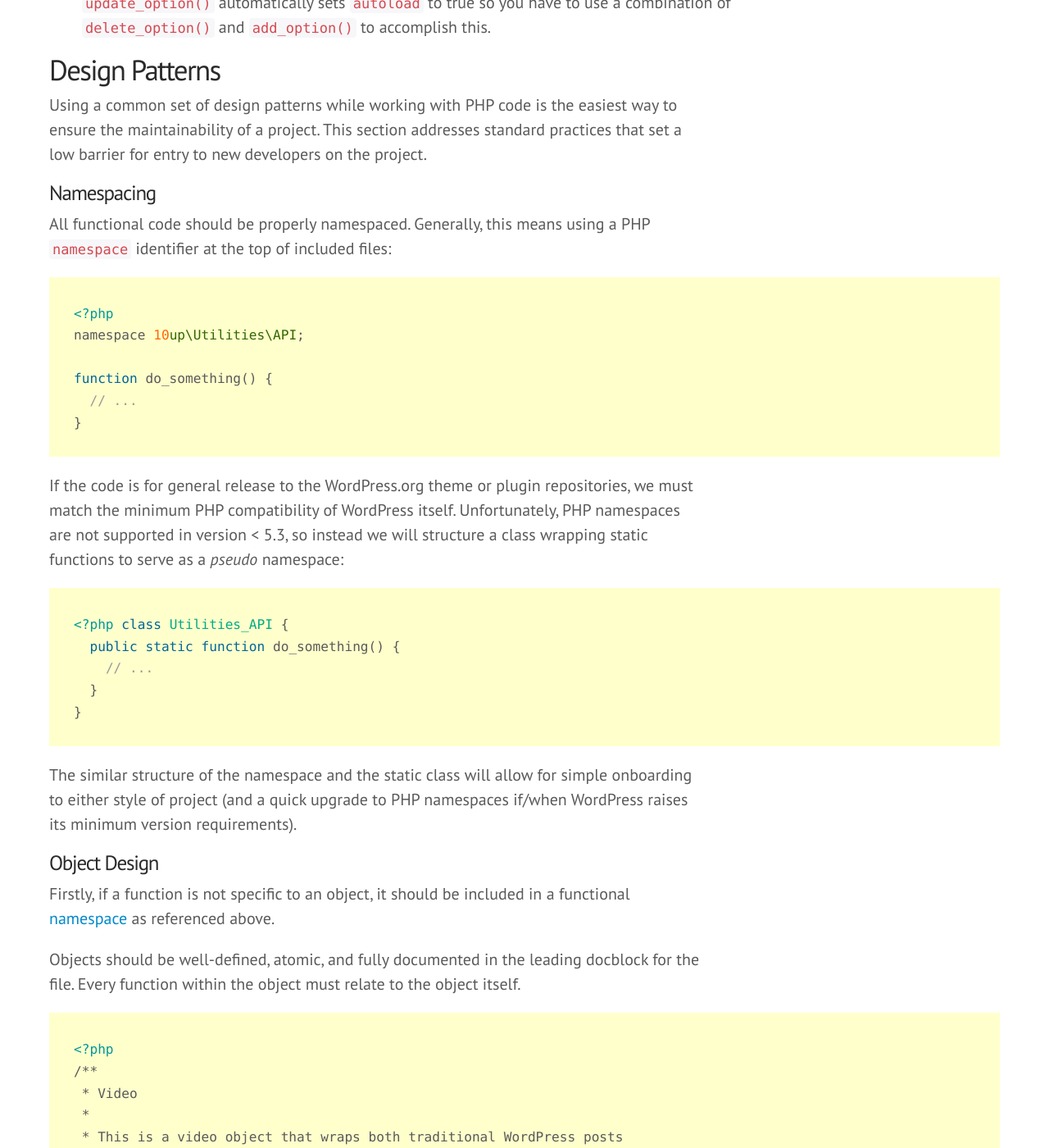
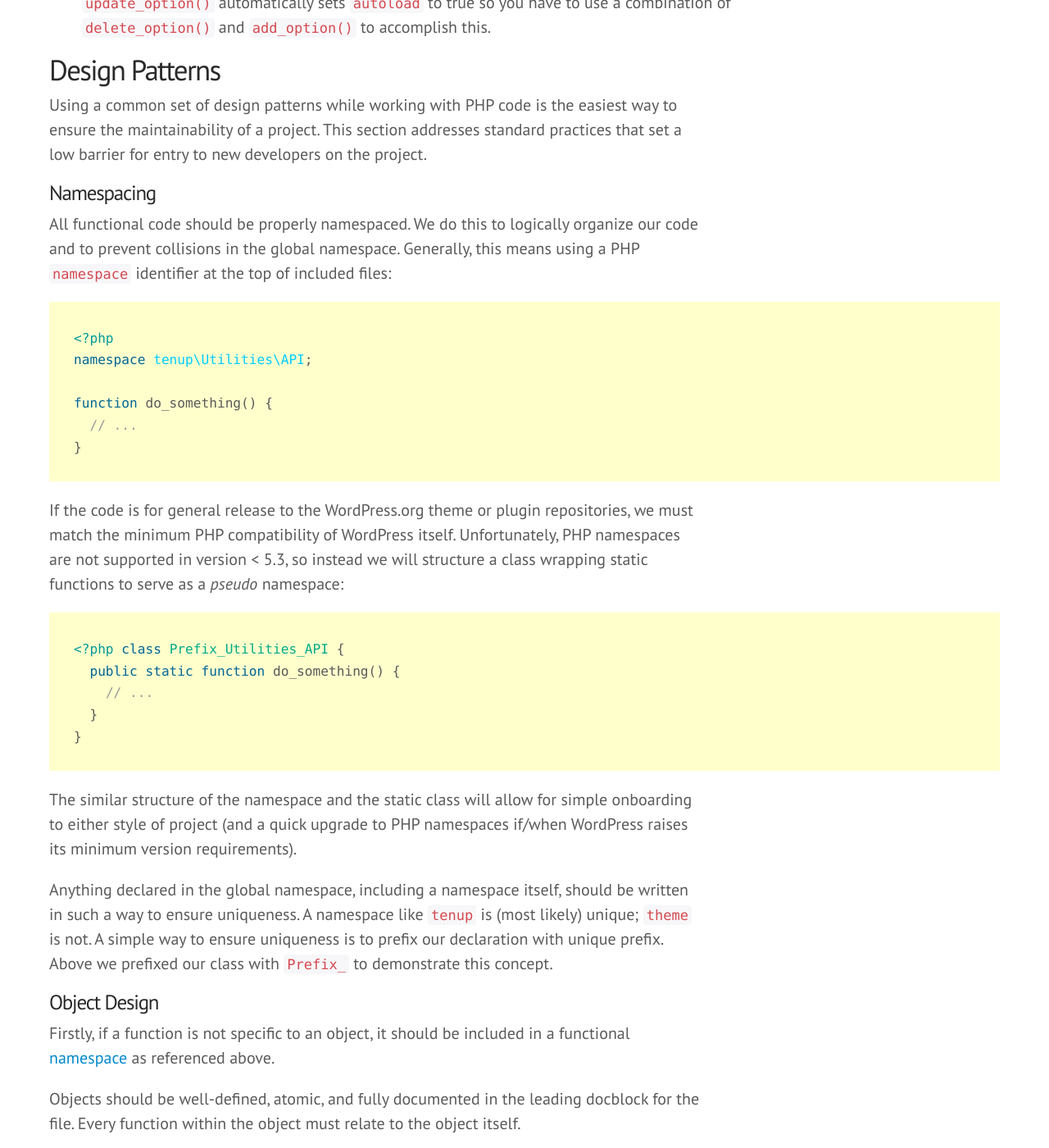
Before and after one commit to 10up/Engineering-Best-Practices, a Jekyll site: the page built from index.html, in a window 1280 px wide and 1400 px high, scrolled down 11272 px. Shown: the whole window at 82% size. Built offline with Jekyll 4.4.1, drawn with Linux system fonts in a browser that asks for light colours; some web fonts are replaced; Markdown is read by kramdown in place of the engine named in the settings; comment, search, counter and statistics services are not loaded; some of the changed text lies outside the part shown.

Commit message:
Add global namespacing note; add a DRY link

````diff
--- a/_includes/markdown/PHP.md
+++ b/_includes/markdown/PHP.md
@@ -223,11 +223,11 @@ Using a common set of design patterns while working with PHP code is the easiest
 
 #### Namespacing
 
-All functional code should be properly namespaced. Generally, this means using a PHP `namespace` identifier at the top of included files:
+All functional code should be properly namespaced. We do this to logically organize our code and to prevent collisions in the global namespace. Generally, this means using a PHP `namespace` identifier at the top of included files:
 
 ```php
 <?php
-namespace 10up\Utilities\API;
+namespace tenup\Utilities\API;
 
 function do_something() {
   // ...
@@ -237,7 +237,7 @@ function do_something() {
 If the code is for general release to the WordPress.org theme or plugin repositories, we must match the minimum PHP compatibility of WordPress itself. Unfortunately, PHP namespaces are not supported in version < 5.3, so instead we will structure a class wrapping static functions to serve as a _pseudo_ namespace:
 
 ```php
-<?php class Utilities_API {
+<?php class Prefix_Utilities_API {
   public static function do_something() {
     // ...
   }
@@ -245,6 +245,8 @@ If the code is for general release to the WordPress.org theme or plugin reposito
 ```
 
 The similar structure of the namespace and the static class will allow for simple onboarding to either style of project (and a quick upgrade to PHP namespaces if/when WordPress raises its minimum version requirements).
+
+Anything declared in the global namespace, including a namespace itself, should be written in such a way to ensure uniqueness. A namespace like ```tenup``` is (most likely) unique; ```theme``` is not. A simple way to ensure uniqueness is to prefix our declaration with unique prefix. Above we prefixed our class with ```Prefix_``` to demonstrate this concept.
 
 #### Object Design
 
@@ -263,7 +265,7 @@ Objects should be well-defined, atomic, and fully documented in the leading docb
  * @package    ClientTheme
  * @subpackage Content
  */
-class Video {
+class Prefix_Video {
 
   /**
    * WordPress post object used for data storage.
@@ -299,7 +301,7 @@ In terms of OOP, public properties and methods should obviously be `public`. Any
 
 Singletons are not advised - there is little justification for this pattern in practice and they cause more maintainability problems than they fix.
 
-Class inheritance should be used where possible to produce DRY code and share previously developed components throughout the application.
+Class inheritance should be used where possible to produce [DRY](http://en.wikipedia.org/wiki/Don't_repeat_yourself) code and share previously developed components throughout the application.
 
 Global variables should be avoided. If objects need to be passed throughout the theme/plugin, those object should either be passed as parameters or referenced through an object factory.
 
````
